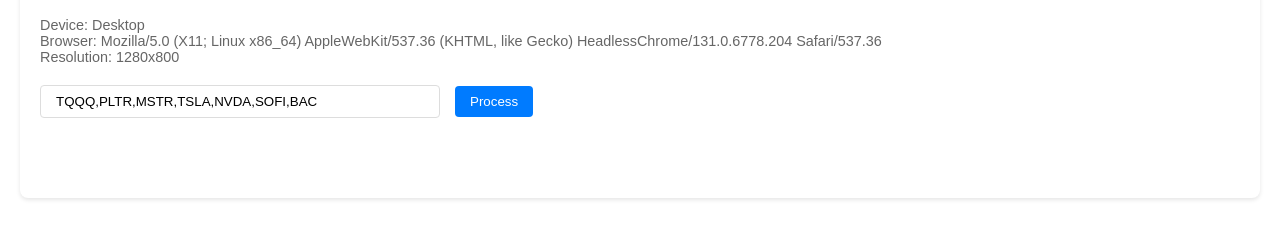
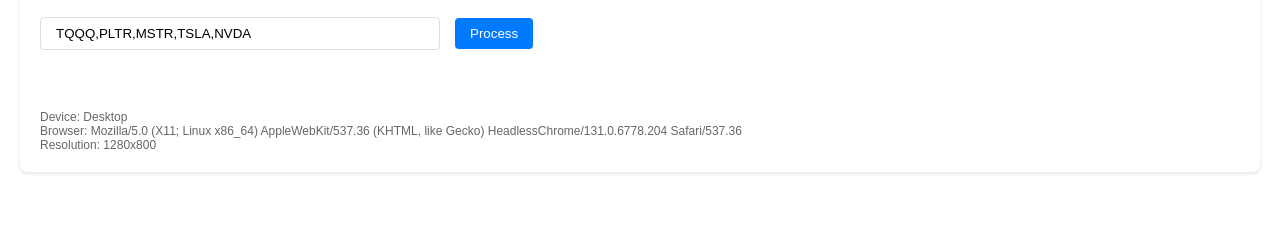
Before and after one commit to cdbaydrive/optionchainmobile, a plain HTML site: page index.html in a window 1280 px wide. Shown: the part 101-340 px from the top of the page. Drawn offline with Linux system fonts and the light colour scheme.

Commit message:
Update index.html

```diff
--- a/index.html
+++ b/index.html
@@ -300,8 +300,8 @@
         }
 
         #deviceInfo {
-            margin-bottom: 20px;
-            font-size: 0.9em;
+            margin-top: 20px;
+            font-size: 0.75em;
             color: #666;
         }
 
@@ -386,13 +386,13 @@
 <body>
     <div class="container">
         <h1 id="pageTitle">Stock Option Analyzer</h1>
-        <div id="deviceInfo"></div>
         <div class="controls">
-            <input type="text" id="stockSymbolInput" placeholder="Enter stock symbol(s), e.g., AAPL,GOOGL" value="TQQQ,PLTR,MSTR,TSLA,NVDA,SOFI,BAC">
+            <input type="text" id="stockSymbolInput" placeholder="Enter stock symbol(s), e.g., AAPL,GOOGL" value="TQQQ,PLTR,MSTR,TSLA,NVDA">
             <button id="processButton" onclick="processStocks()">Process</button>
         </div>
         <div id="bufferCalcContainer" class="buffer-calc"></div>
         <div id="tableContainer"></div>
+        <div id="deviceInfo"></div>
     </div>
 
     <script type="text/javascript">
```
